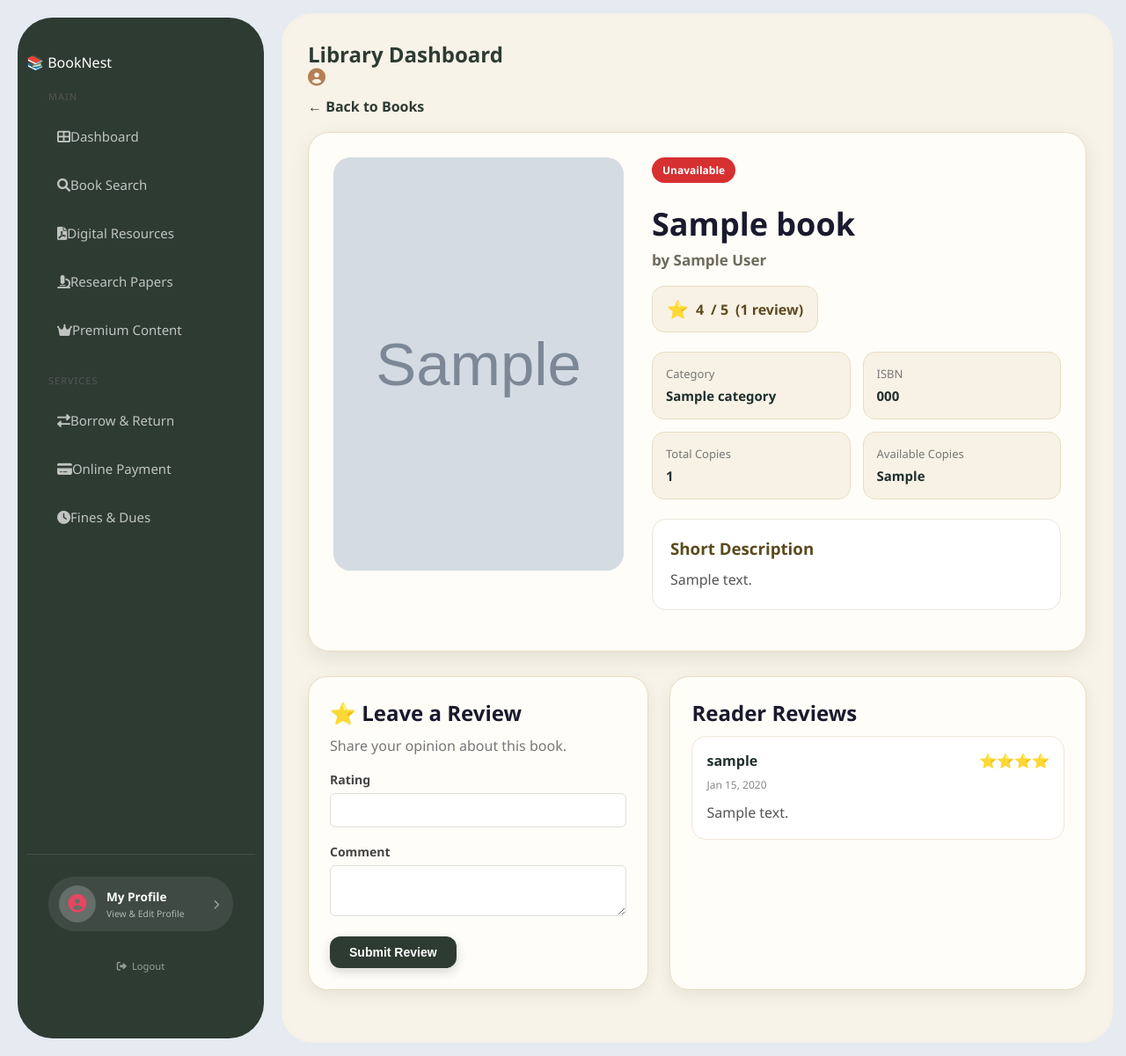
After one commit to shah-iqra/Library-Management-System, a Django app: template library/templates/library/book_detail.html in a window 1280 px wide. The commit adds this page. Shown: the whole page at 88% size. Run offline with Django 3.2, Linux system fonts and the light colour scheme; the template is opened without the code that fills it: most values are stand-ins (such as "Sample title", 1, 10 or a date in 2020); grey boxes marked "Sample" are stand-in pictures; form fields are guessed from the names that the template uses.

Commit message:
Added book review,rating system, comment,description

```diff
--- a/library/static/library/css/style.css
+++ b/library/static/library/css/style.css
@@ -1317,3 +1317,263 @@ tr:hover td {
     font-size: 13px !important;
     margin-top: 12px !important;
 }
+/* =========================
+   BOOK DETAIL + REVIEW PAGE
+========================= */
+
+.book-card-link {
+    color: inherit;
+    text-decoration: none;
+    display: block;
+}
+
+.clickable-book-card {
+    cursor: pointer;
+}
+
+.clickable-book-card:hover {
+    transform: translateY(-7px);
+}
+
+.book-rating-line {
+    color: #b58055 !important;
+    font-weight: 700;
+    margin-top: 10px !important;
+}
+
+.book-rating-line span {
+    color: #777;
+    font-weight: 500;
+    font-size: 13px;
+}
+
+.view-details-text {
+    margin-top: 10px !important;
+    color: #2e3b33 !important;
+    font-weight: 800;
+}
+
+.book-detail-page {
+    padding: 10px 0 30px;
+}
+
+.back-link {
+    display: inline-block;
+    margin-bottom: 18px;
+    color: #2e3b33;
+    font-weight: 800;
+    text-decoration: none;
+}
+
+.back-link:hover {
+    color: #b58055;
+}
+
+.book-detail-card {
+    background: #fffdf8;
+    border: 1px solid #eadcc1;
+    border-radius: 24px;
+    padding: 28px;
+    display: grid;
+    grid-template-columns: 330px 1fr;
+    gap: 32px;
+    box-shadow: 0 8px 24px rgba(0, 0, 0, 0.08);
+    margin-bottom: 28px;
+}
+
+.book-detail-cover {
+    width: 100%;
+    height: 470px;
+    background: #f1e5cc;
+    border-radius: 20px;
+    overflow: hidden;
+    display: flex;
+    align-items: center;
+    justify-content: center;
+}
+
+.book-detail-cover img {
+    width: 100%;
+    height: 100%;
+    object-fit: cover;
+}
+
+.detail-cover-placeholder {
+    font-size: 80px;
+}
+
+.book-detail-info h1 {
+    color: #1a1a2e;
+    font-size: 36px;
+    margin: 12px 0 5px;
+}
+
+.detail-author {
+    color: #6f6a5c;
+    font-size: 17px;
+    font-weight: 600;
+    margin-bottom: 18px;
+}
+
+.detail-rating {
+    background: #f8f2e6;
+    border: 1px solid #eadcc1;
+    padding: 12px 16px;
+    border-radius: 14px;
+    display: inline-flex;
+    align-items: center;
+    gap: 8px;
+    color: #5c4a1e;
+    font-weight: 700;
+    margin-bottom: 22px;
+}
+
+.rating-stars {
+    font-size: 20px;
+}
+
+.detail-meta-grid {
+    display: grid;
+    grid-template-columns: repeat(2, 1fr);
+    gap: 14px;
+    margin-bottom: 22px;
+}
+
+.detail-meta-grid div {
+    background: #f8f2e6;
+    border: 1px solid #eadcc1;
+    border-radius: 14px;
+    padding: 15px;
+}
+
+.detail-meta-grid span {
+    display: block;
+    color: #777;
+    font-size: 13px;
+    margin-bottom: 5px;
+}
+
+.detail-meta-grid strong {
+    color: #1f2f2d;
+    font-size: 15px;
+}
+
+.book-description-box {
+    background: white;
+    border: 1px solid #eee7da;
+    border-radius: 16px;
+    padding: 20px;
+    margin-bottom: 18px;
+}
+
+.book-description-box h3 {
+    color: #5c4a1e;
+    margin-bottom: 10px;
+}
+
+.book-description-box p {
+    color: #555;
+    line-height: 1.7;
+}
+
+.review-section {
+    display: grid;
+    grid-template-columns: 0.9fr 1.1fr;
+    gap: 24px;
+}
+
+.review-form-card,
+.reviews-list-card {
+    background: #fffdf8;
+    border: 1px solid #eadcc1;
+    border-radius: 22px;
+    padding: 24px;
+    box-shadow: 0 6px 18px rgba(0, 0, 0, 0.07);
+}
+
+.review-form-card h2,
+.reviews-list-card h2 {
+    color: #1a1a2e;
+    margin-bottom: 10px;
+}
+
+.review-note {
+    color: #777;
+    margin-bottom: 18px;
+}
+
+.single-review {
+    background: white;
+    border: 1px solid #eee7da;
+    border-radius: 16px;
+    padding: 16px;
+    margin-bottom: 14px;
+}
+
+.review-header {
+    display: flex;
+    justify-content: space-between;
+    gap: 12px;
+    align-items: flex-start;
+    margin-bottom: 10px;
+}
+
+.review-header strong {
+    color: #1f2f2d;
+    display: block;
+    margin-bottom: 4px;
+}
+
+.review-header span {
+    color: #888;
+    font-size: 12px;
+}
+
+.review-stars {
+    color: #b58055;
+    white-space: nowrap;
+}
+
+.single-review p {
+    color: #555;
+    line-height: 1.6;
+}
+
+.empty-review {
+    background: white;
+    border: 1px solid #eee7da;
+    border-radius: 16px;
+    padding: 20px;
+    color: #777;
+}
+
+/* Book detail responsive */
+@media (max-width: 900px) {
+    .book-detail-card {
+        grid-template-columns: 1fr;
+    }
+
+    .book-detail-cover {
+        max-width: 360px;
+        height: 460px;
+        margin: 0 auto;
+    }
+
+    .review-section {
+        grid-template-columns: 1fr;
+    }
+}
+
+@media (max-width: 600px) {
+    .detail-meta-grid {
+        grid-template-columns: 1fr;
+    }
+
+    .book-detail-info h1 {
+        font-size: 28px;
+    }
+
+    .book-detail-card {
+        padding: 18px;
+    }
+}
--- /dev/null
+++ b/library/templates/library/book_detail.html
@@ -0,0 +1,139 @@
+{% extends 'library/base.html' %}
+{% block title %}{{ book.title }}{% endblock %}
+
+{% block content %}
+<div class="book-detail-page">
+
+    <a href="{% url 'book_list' %}" class="back-link">← Back to Books</a>
+
+    <div class="book-detail-card">
+
+        <div class="book-detail-cover">
+            {% if book.cover_image %}
+                <img src="{{ book.cover_image.url }}" alt="{{ book.title }}">
+            {% else %}
+                <div class="detail-cover-placeholder">📖</div>
+            {% endif %}
+        </div>
+
+        <div class="book-detail-info">
+            {% if book.available_copies > 0 %}
+                <span class="stock-badge in-stock">Available</span>
+            {% else %}
+                <span class="stock-badge out-stock">Unavailable</span>
+            {% endif %}
+
+            <h1>{{ book.title }}</h1>
+            <p class="detail-author">by {{ book.author }}</p>
+
+            <div class="detail-rating">
+                <span class="rating-stars">⭐</span>
+                <strong>{{ average_rating }}</strong> / 5
+                <span>({{ total_reviews }} review{{ total_reviews|pluralize }})</span>
+            </div>
+
+            <div class="detail-meta-grid">
+                <div>
+                    <span>Category</span>
+                    <strong>{{ book.category.name|default:"Uncategorized" }}</strong>
+                </div>
+
+                <div>
+                    <span>ISBN</span>
+                    <strong>{{ book.isbn }}</strong>
+                </div>
+
+                <div>
+                    <span>Total Copies</span>
+                    <strong>{{ book.total_copies }}</strong>
+                </div>
+
+                <div>
+                    <span>Available Copies</span>
+                    <strong>{{ book.available_copies }}</strong>
+                </div>
+            </div>
+
+            <div class="book-description-box">
+                <h3>Short Description</h3>
+                {% if book.description %}
+                    <p>{{ book.description }}</p>
+                {% else %}
+                    <p>No description available for this book.</p>
+                {% endif %}
+            </div>
+
+            {% if user.role == 'admin' or user.role == 'librarian' %}
+            <div class="book-actions">
+                <a href="{% url 'book_edit' book.pk %}" class="btn btn-edit">Edit Book</a>
+                <a href="{% url 'book_delete' book.pk %}" class="btn btn-delete"
+                   onclick="return confirm('Are you sure you want to delete this book?')">
+                    Delete Book
+                </a>
+            </div>
+            {% endif %}
+        </div>
+    </div>
+
+    <div class="review-section">
+
+        <div class="review-form-card">
+            <h2>⭐ Leave a Review</h2>
+
+            {% if user_review %}
+                <p class="review-note">You already reviewed this book. Submitting again will update your review.</p>
+            {% else %}
+                <p class="review-note">Share your opinion about this book.</p>
+            {% endif %}
+
+            <form method="POST">
+                {% csrf_token %}
+
+                <div class="form-group">
+                    <label>Rating</label>
+                    {{ form.rating }}
+                </div>
+
+                <div class="form-group">
+                    <label>Comment</label>
+                    {{ form.comment }}
+                </div>
+
+                <button type="submit" class="btn btn-primary">
+                    {% if user_review %}Update Review{% else %}Submit Review{% endif %}
+                </button>
+            </form>
+        </div>
+
+        <div class="reviews-list-card">
+            <h2>Reader Reviews</h2>
+
+            {% for review in reviews %}
+            <div class="single-review">
+                <div class="review-header">
+                    <div>
+                        <strong>{{ review.user.username }}</strong>
+                        <span>{{ review.created_at|date:"M d, Y" }}</span>
+                    </div>
+
+                    <div class="review-stars">
+                        {% if review.rating == 1 %}⭐{% endif %}
+                        {% if review.rating == 2 %}⭐⭐{% endif %}
+                        {% if review.rating == 3 %}⭐⭐⭐{% endif %}
+                        {% if review.rating == 4 %}⭐⭐⭐⭐{% endif %}
+                        {% if review.rating == 5 %}⭐⭐⭐⭐⭐{% endif %}
+                    </div>
+                </div>
+
+                <p>{{ review.comment }}</p>
+            </div>
+            {% empty %}
+            <div class="empty-review">
+                <p>No reviews yet. Be the first to review this book.</p>
+            </div>
+            {% endfor %}
+        </div>
+
+    </div>
+</div>
+{% endblock %}
--- a/library/urls.py
+++ b/library/urls.py
@@ -3,6 +3,7 @@ from . import views
 
 urlpatterns = [
     path('', views.home, name='home'),
+
     path('login/', views.login_view, name='login'),
     path('logout/', views.logout_view, name='logout'),
     path('register/', views.register_view, name='register'),
@@ -11,6 +12,7 @@ urlpatterns = [
     path('change-password/', views.change_password, name='change_password'),
 
     path('books/', views.book_list, name='book_list'),
+    path('books/<int:pk>/', views.book_detail, name='book_detail'),
     path('books/add/', views.book_add, name='book_add'),
     path('books/edit/<int:pk>/', views.book_edit, name='book_edit'),
     path('books/delete/<int:pk>/', views.book_delete, name='book_delete'),
```
Also changed, not shown: library/admin.py (+17 -1 lines), library/forms.py (+15 -1 lines), library/models.py (+32 -0 lines), library/templates/library/book_list.html (+14 -6 lines), library/views.py (+30 -34 lines), db.sqlite3, library/migrations/0008_bookreview.py (added).
